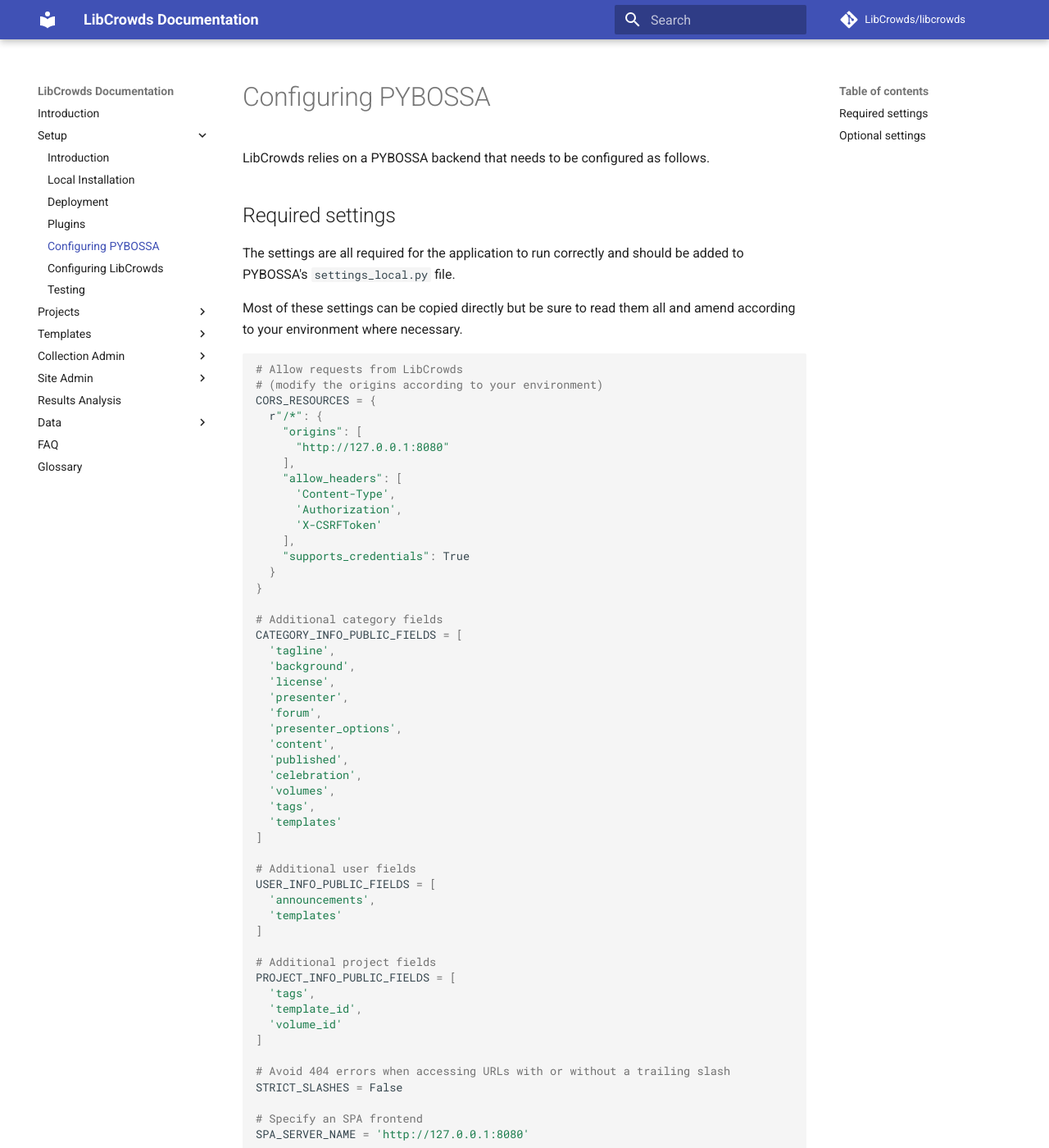
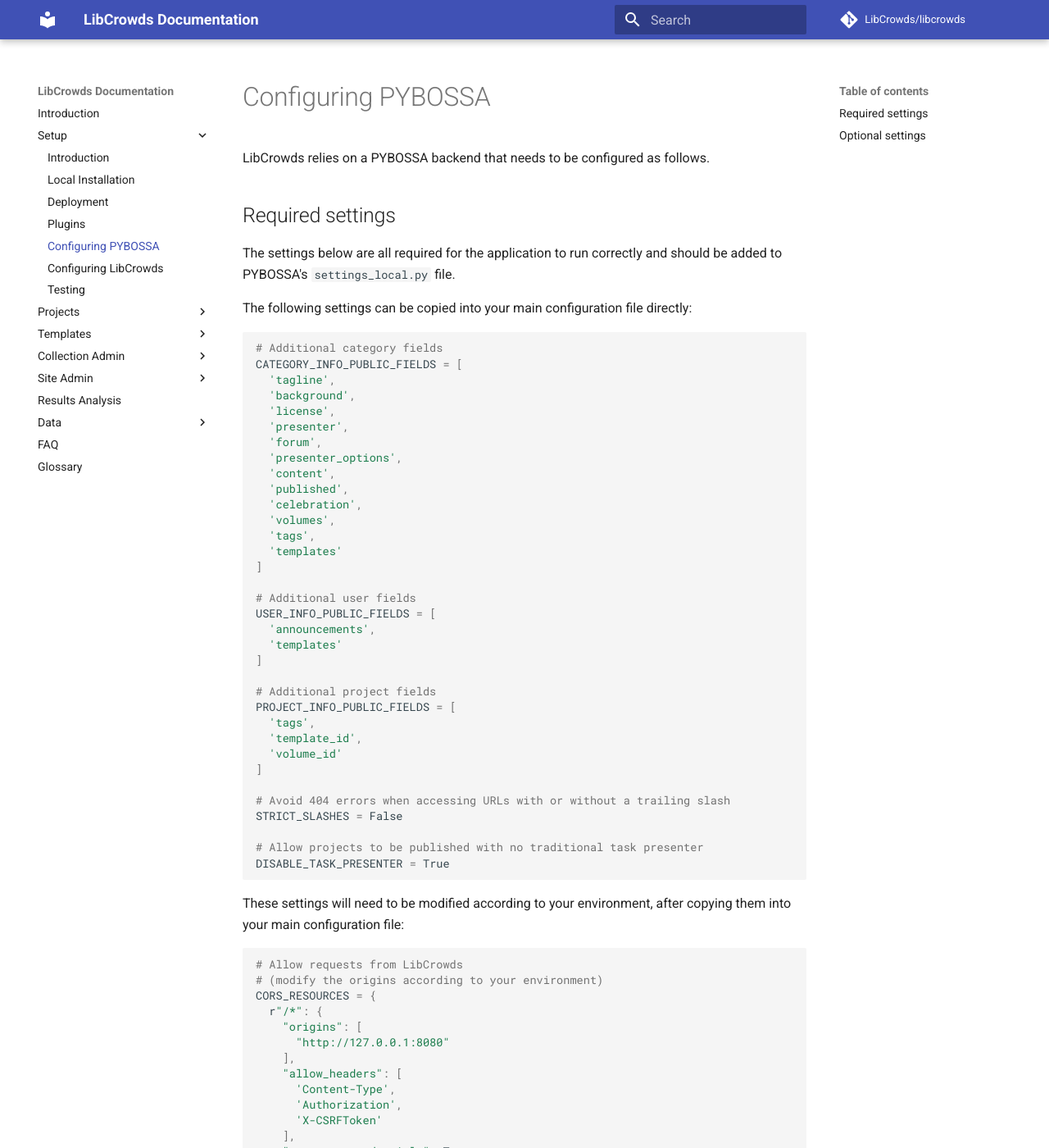
Before and after one commit to LibCrowds/docs, an MkDocs documentation site: the page built from docs/setup/configuring-pybossa.md, in a window 1280 px wide and 1400 px high. Shown: the whole window at 82% size. Built offline with MkDocs 1.6.1 and Material for MkDocs 9.7.7, drawn with Linux system fonts in a browser that asks for light colours; comment, search, counter and statistics services are not loaded; old or Windows-style settings are respelled for this version of MkDocs; some of the changed text lies outside the part shown.

Commit message:
Seperate pybossa config settings

````diff
--- a/docs/setup/configuring-pybossa.md
+++ b/docs/setup/configuring-pybossa.md
@@ -2,29 +2,13 @@
 
 ## Required settings
 
-The settings are all required for the application to run correctly and should
-be added to PYBOSSA's `settings_local.py` file.
+The settings below are all required for the application to run correctly and
+should be added to PYBOSSA's `settings_local.py` file.
 
-Most of these settings can be copied directly but be sure to read them all
-and amend according to your environment where necessary.
+The following settings can be copied into your main configuration file
+directly:
 
 ```python
-# Allow requests from LibCrowds
-# (modify the origins according to your environment)
-CORS_RESOURCES = {
-  r"/*": {
-    "origins": [
-      "http://127.0.0.1:8080"
-    ],
-    "allow_headers": [
-      'Content-Type',
-      'Authorization',
-      'X-CSRFToken'
-    ],
-    "supports_credentials": True
-  }
-}
-
 # Additional category fields
 CATEGORY_INFO_PUBLIC_FIELDS = [
   'tagline',
@@ -57,11 +41,32 @@
 # Avoid 404 errors when accessing URLs with or without a trailing slash
 STRICT_SLASHES = False
 
+# Allow projects to be published with no traditional task presenter
+DISABLE_TASK_PRESENTER = True
+```
+
+These settings will need to be modified according to your environment, after
+copying them into your main configuration file:
+
+```python
+# Allow requests from LibCrowds
+# (modify the origins according to your environment)
+CORS_RESOURCES = {
+  r"/*": {
+    "origins": [
+      "http://127.0.0.1:8080"
+    ],
+    "allow_headers": [
+      'Content-Type',
+      'Authorization',
+      'X-CSRFToken'
+    ],
+    "supports_credentials": True
+  }
+}
+
 # Specify an SPA frontend
 SPA_SERVER_NAME = 'http://127.0.0.1:8080'
-
-# Allow projects to be published with no traditional task presenter
-DISABLE_TASK_PRESENTER = True
 
 # Allow the session cookie to be shared with any subdomain of mydomain.com
 SESSION_COOKIE_DOMAIN = 'mydomain.com'
````
